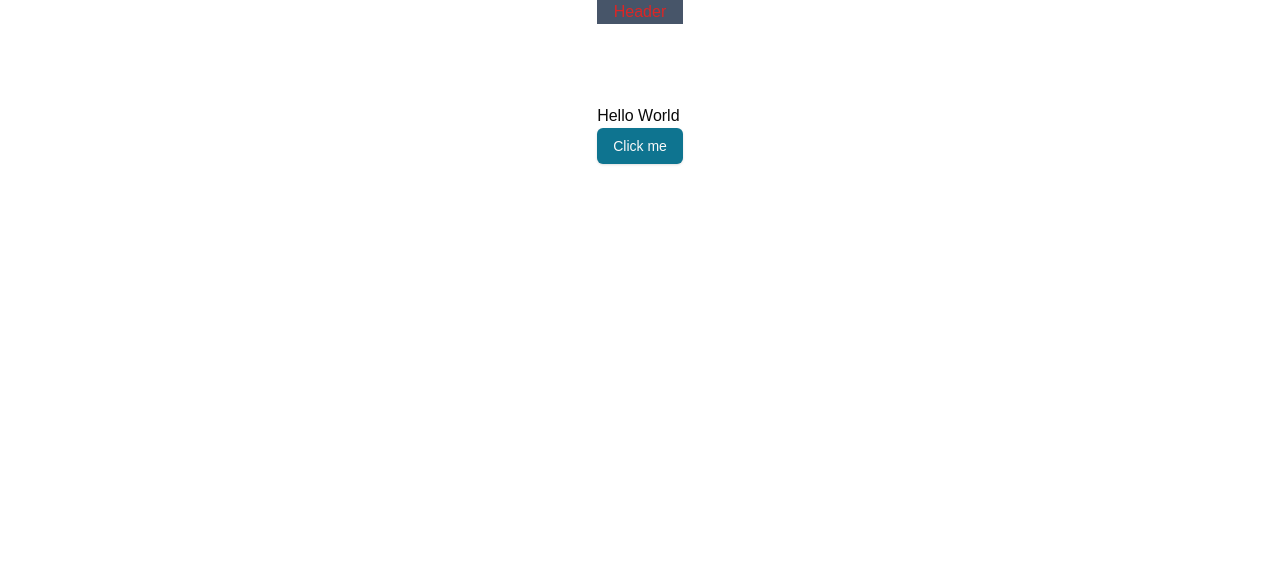
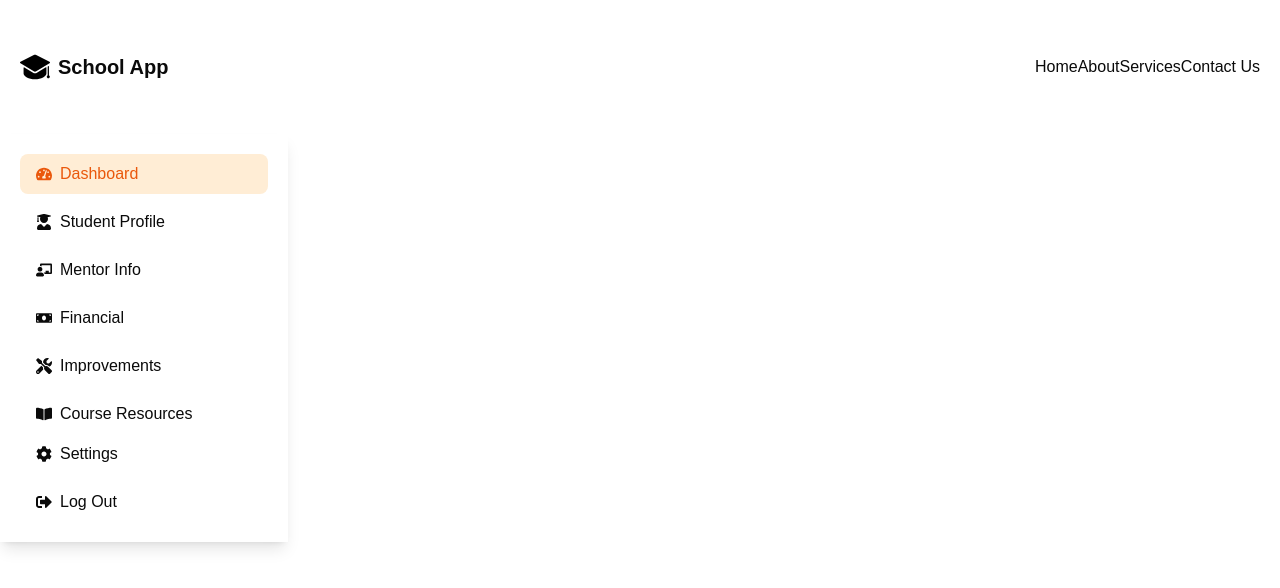
Before and after one commit to jasir-pv/Mentor-Hub, a Next.js app: page / in a window 1280 px wide. Shown: the top 588 px of the page. Built offline with nearby package versions, Linux system fonts and the light colour scheme.

Commit message:
feat : sidebar Added

```diff
--- a/app/(root)/layout.tsx
+++ b/app/(root)/layout.tsx
@@ -1,16 +1,20 @@
 import Header from '@/components/Header'
+import Sidebar from '@/components/Sidebar'
 import React, { ReactNode } from 'react'
 
 const Layout = ({children}: {children: ReactNode}) => {
   return (
-    <main className='root-container flex min-h-screen flex-1 flex-col bg-cover bg-top px-5 xs:px-10 md:px-16'>
-      <div className='mx-auto max-w-7xl'>
-        <Header/>
-        <div className='mt-20 pb-20'>
-            {children}
-        </div>
-      </div>
-    </main>
+    // <main className='root-container flex min-h-screen flex-1 flex-col w-full bg-cover bg-top px-5 xs:px-10 md:px-16'>
+    //   <div className='mx-auto max-w-7xl'>
+    //     <div className='mt-20 pb-20'>
+    //         {children}
+    //     </div>
+
+    //   </div>
+    // </main>
+    <div className='w-screen h-screen'>
+        {children}
+    </div>
   )
 }
 
--- a/app/(root)/page.tsx
+++ b/app/(root)/page.tsx
@@ -1,12 +1,13 @@
+import Header from "@/components/Header";
+import Sidebar from "@/components/Sidebar";
 import { Button } from "@/components/ui/button";
 import Image from "next/image";
 
 export default function Home() {
   return (
    <div>
-    <h1>Hello World</h1>
-
-    <Button className="bg-cyan-700">Click me</Button>
+    <Header />
+    <Sidebar />
    </div>
   );
 }
--- a/components/Header.tsx
+++ b/components/Header.tsx
@@ -1,9 +1,23 @@
+import Image from 'next/image'
 import React from 'react'
 
 const Header = () => {
   return (
-    <div>
-      <h1 className='text-red-600 text-center bg-slate-600'>Header</h1>
+    <div className='flex items-center justify-between p-5'>
+
+        <div className="flex items-center justify-center space-x-2 mb-8 mt-8 w-1/"  >
+          <Image src="/college-logo.svg" alt="School App" width={30} height={30} />
+          <h1 className="text-xl font-bold">School App</h1>
+        </div>
+
+        <div>
+            <ul className='flex'>
+            <li><a href="">Home</a></li>
+            <li><a href="">About</a></li>
+            <li><a href="">Services</a></li>
+            <li><a href="">Contact Us</a></li>
+             </ul>
+        </div>
     </div>
   )
 }
--- /dev/null
+++ b/components/Sidebar.tsx
@@ -0,0 +1,51 @@
+'use client';
+import { useState } from 'react';
+import { FaTachometerAlt, FaUserGraduate, FaChalkboardTeacher, FaMoneyBill, FaTools, FaBookOpen, FaCog, FaSignOutAlt } from 'react-icons/fa';
+import Image from 'next/image';
+
+const Sidebar = () => {
+  const [active, setActive] = useState('Dashboard');
+
+  const menuItems = [
+    { name: 'Dashboard', icon: <FaTachometerAlt /> },
+    { name: 'Student Profile', icon: <FaUserGraduate /> },
+    { name: 'Mentor Info', icon: <FaChalkboardTeacher /> },
+    { name: 'Financial', icon: <FaMoneyBill /> },
+    { name: 'Improvements', icon: <FaTools /> },
+    { name: 'Course Resources', icon: <FaBookOpen /> }
+  ];
+
+  return (
+    <div className="h-full w-72 bg-white shadow-lg p-5 flex flex-col justify-between">
+      <div>
+
+        <div className="space-y-2">
+          {menuItems.map((item) => (
+            <button
+              key={item.name}
+              onClick={() => setActive(item.name)}
+              className={`flex items-center space-x-2 px-4 py-2 rounded-lg w-full transition duration-200 ${
+                active === item.name ? 'bg-orange-100 text-orange-600' : 'hover:bg-gray-100'
+              }`}
+            >
+              {item.icon}
+              <span>{item.name}</span>
+            </button>
+          ))}
+        </div>
+      </div>
+      <div className="space-y-2">
+        <button className="flex items-center space-x-2 px-4 py-2 rounded-lg w-full hover:bg-gray-100">
+          <FaCog />
+          <span>Settings</span>
+        </button>
+        <button className="flex items-center space-x-2 px-4 py-2 rounded-lg w-full hover:bg-gray-100">
+          <FaSignOutAlt />
+          <span>Log Out</span>
+        </button>
+      </div>
+    </div>
+  );
+};
+
+export default Sidebar;
--- a/package.json
+++ b/package.json
@@ -16,6 +16,7 @@
     "next": "15.1.7",
     "react": "^19.0.0",
     "react-dom": "^19.0.0",
+    "react-icons": "^5.5.0",
     "tailwind-merge": "^3.0.1",
     "tailwindcss-animate": "^1.0.7"
   },
```
Also changed, not shown: public/college-logo.svg (added), 1 other file (tests, documents, lock files or other folders).
